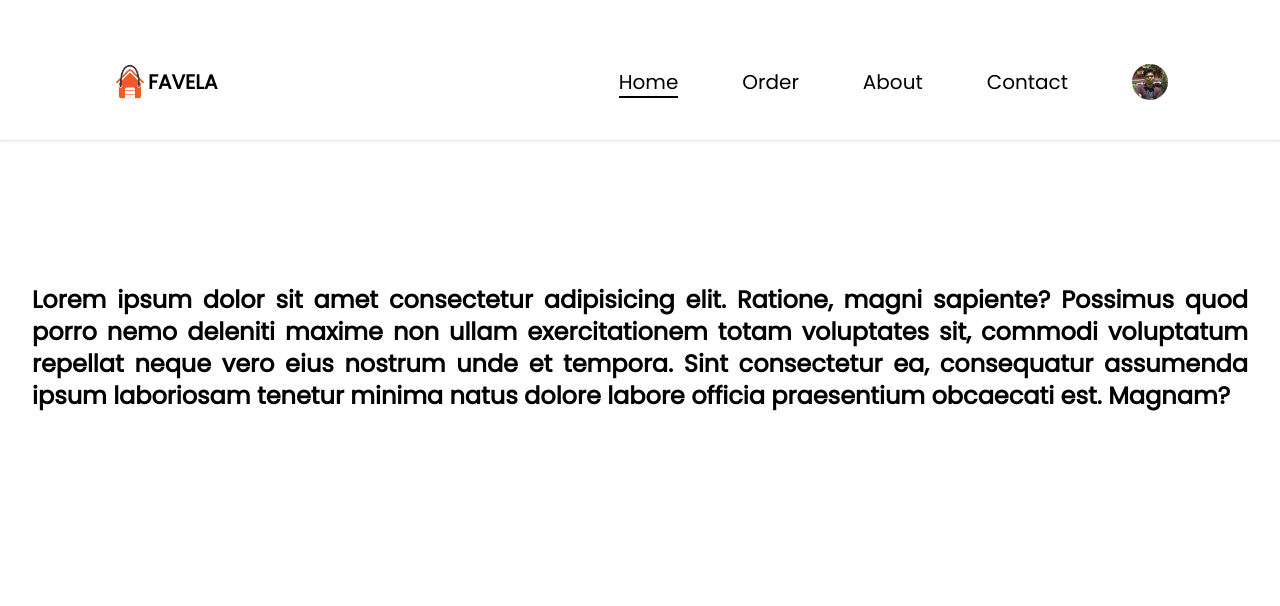
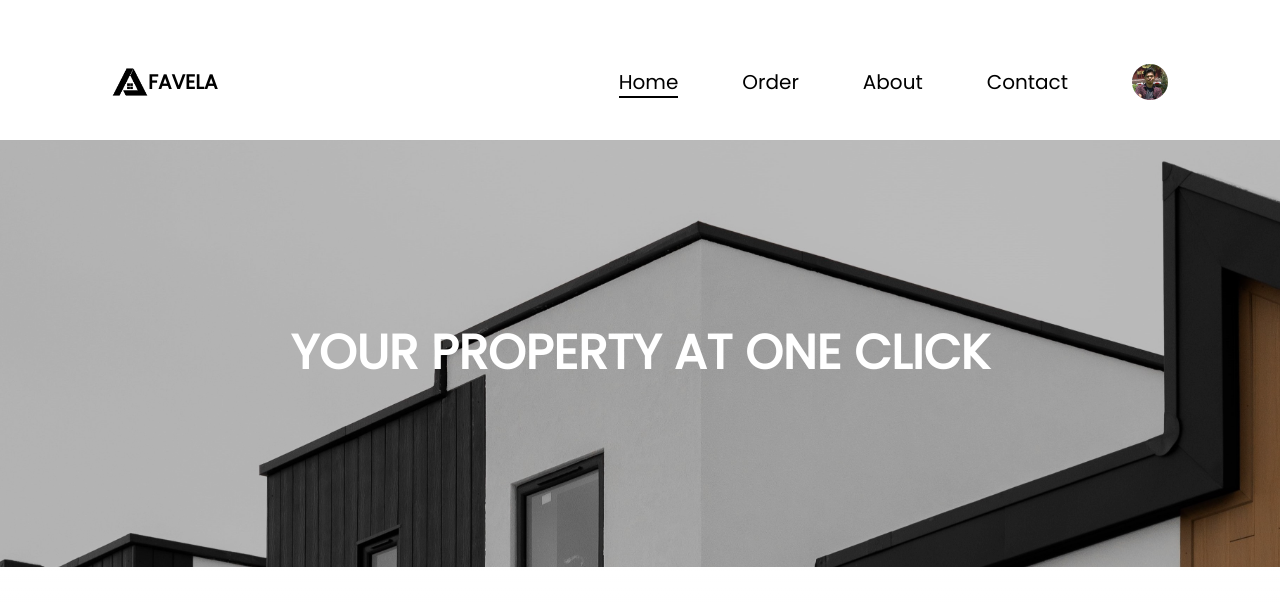
Before and after one commit to LaFavela/favela, a Next.js app: page / in a window 1280 px wide. Shown: the top 606 px of the page. Built offline with nearby package versions, Linux system fonts and the light colour scheme.

Commit message:
Make Greeting Picture at Body and liitle fix logo

```diff
--- a/src/pages/index.tsx
+++ b/src/pages/index.tsx
@@ -43,15 +43,9 @@ export default function Home() {
         </div>
         {/* mobile nav */}
       </nav>
-      <div className="items-center m-8 pt-28 bg-white ">
-        <p className="text-2xl text-justify font-bold text-black font-poppins">
-          Lorem ipsum dolor sit amet consectetur adipisicing elit. Ratione,
-          magni sapiente? Possimus quod porro nemo deleniti maxime non ullam
-          exercitationem totam voluptates sit, commodi voluptatum repellat neque
-          vero eius nostrum unde et tempora. Sint consectetur ea, consequatur
-          assumenda ipsum laboriosam tenetur minima natus dolore labore officia
-          praesentium obcaecati est. Magnam?
-        </p>
+      <div className="flex justify-center aspect-[3/1] place-items-center">
+        <p className="uppercase font-bold font-poppins text-5xl absolute z-10 text-center text-white">Your Property at One Click </p>
+        <img className="brightness-[.75] m-auto h-full w-full object-cover" src="assets/landing/greeting.jpg" alt="Greeting" />
       </div>
     </div>
   );
```
Also changed, not shown: public/assets/landing/Greeting.jpg (added), public/assets/logo/properti.png.
